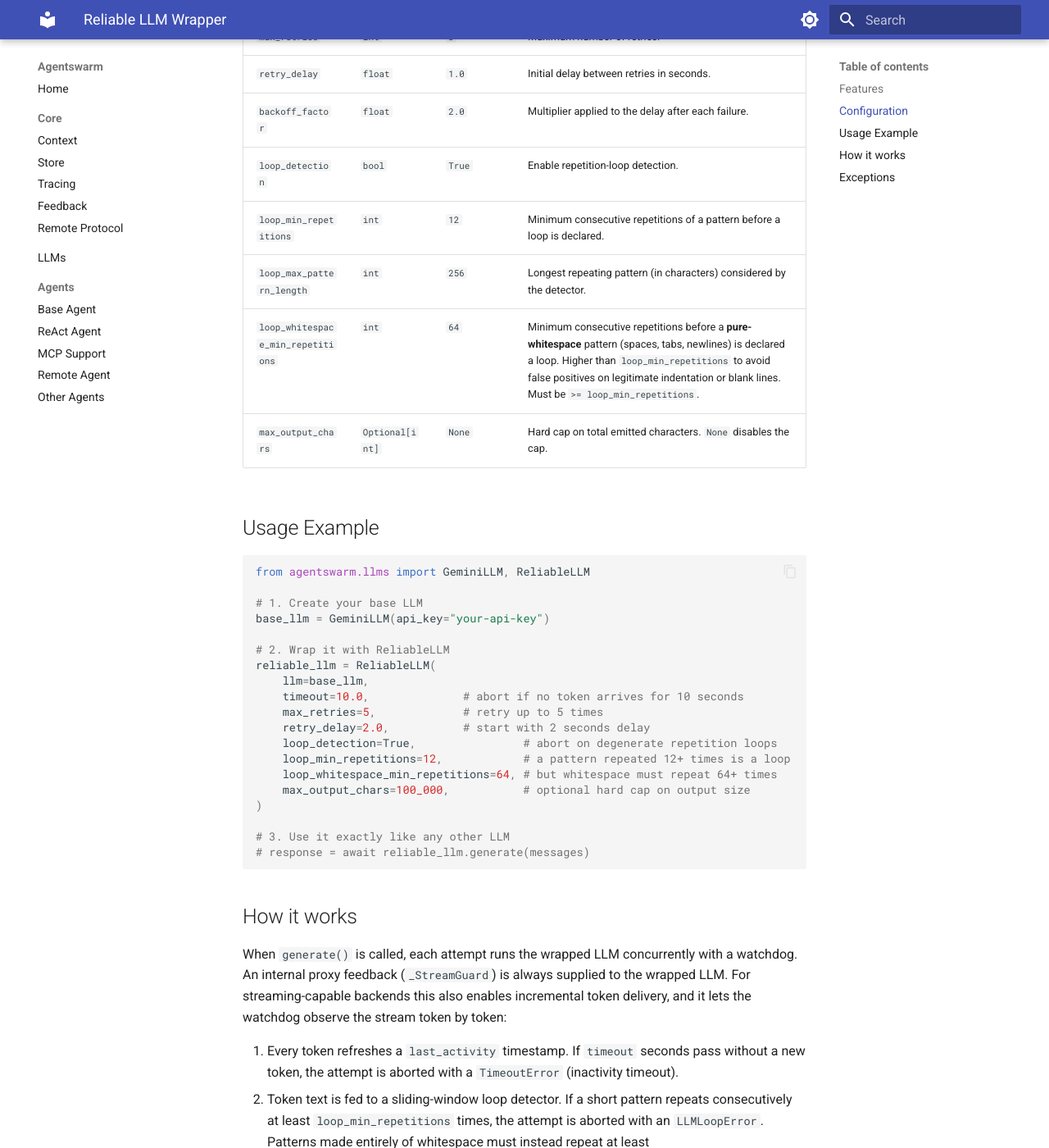
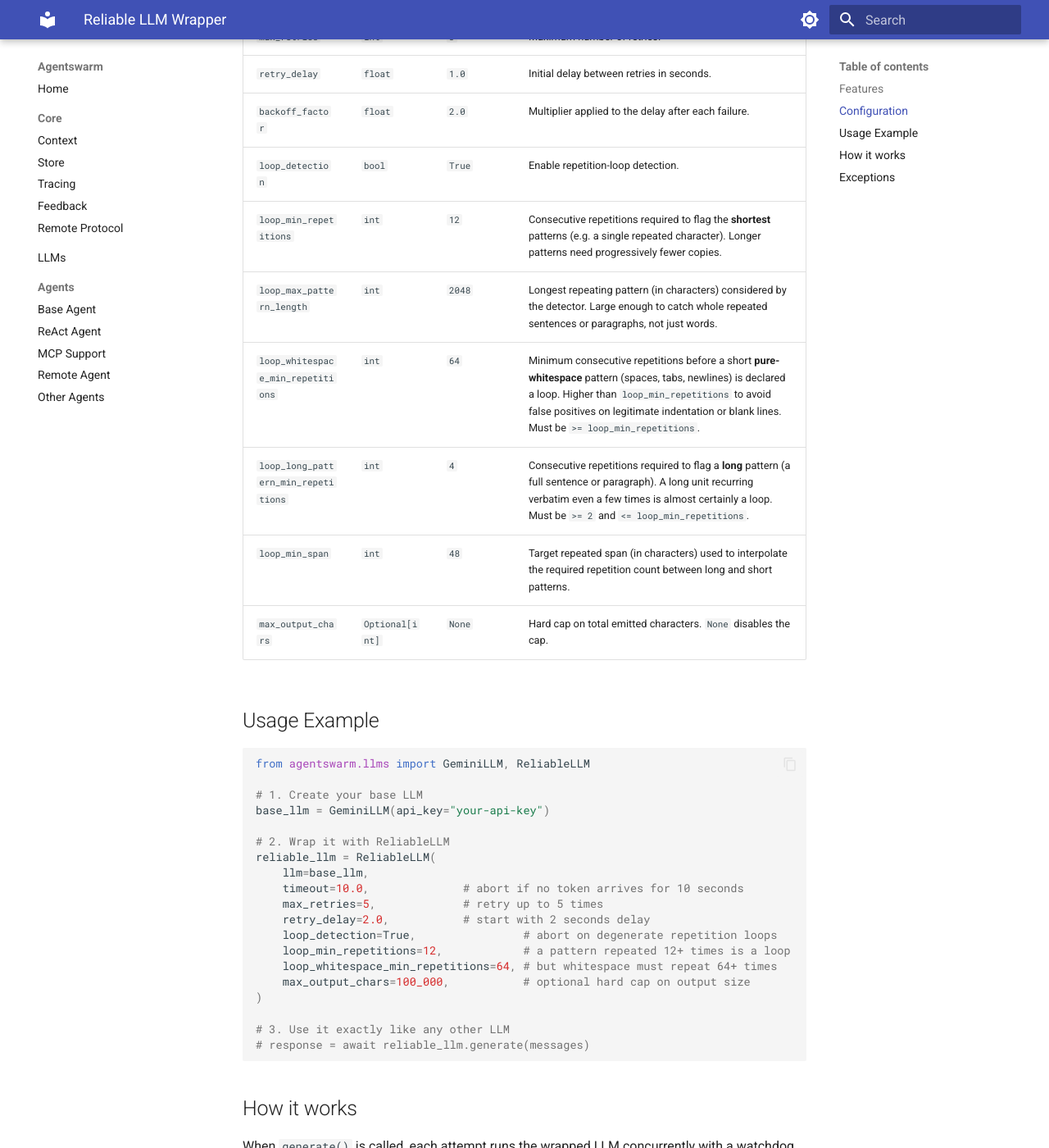
Before and after one commit to ai-agentswarm/agentswarm, an MkDocs documentation site: the page built from docs/llms/reliable_llm.md, in a window 1280 px wide and 1400 px high, scrolled down 1223 px. Shown: the whole window at 82% size. Built offline with MkDocs 1.6.1 and Material for MkDocs 9.7.7, drawn with Linux system fonts in a browser that asks for light colours; some of the changed text lies outside the part shown.

Commit message:
chore(docs): updated docs

```diff
--- a/docs/llms/reliable_llm.md
+++ b/docs/llms/reliable_llm.md
@@ -30,9 +30,11 @@
 | `retry_delay` | `float` | `1.0` | Initial delay between retries in seconds. |
 | `backoff_factor` | `float` | `2.0` | Multiplier applied to the delay after each failure. |
 | `loop_detection` | `bool` | `True` | Enable repetition-loop detection. |
-| `loop_min_repetitions` | `int` | `12` | Minimum consecutive repetitions of a pattern before a loop is declared. |
-| `loop_max_pattern_length` | `int` | `256` | Longest repeating pattern (in characters) considered by the detector. |
-| `loop_whitespace_min_repetitions` | `int` | `64` | Minimum consecutive repetitions before a **pure-whitespace** pattern (spaces, tabs, newlines) is declared a loop. Higher than `loop_min_repetitions` to avoid false positives on legitimate indentation or blank lines. Must be `>= loop_min_repetitions`. |
+| `loop_min_repetitions` | `int` | `12` | Consecutive repetitions required to flag the **shortest** patterns (e.g. a single repeated character). Longer patterns need progressively fewer copies. |
+| `loop_max_pattern_length` | `int` | `2048` | Longest repeating pattern (in characters) considered by the detector. Large enough to catch whole repeated sentences or paragraphs, not just words. |
+| `loop_whitespace_min_repetitions` | `int` | `64` | Minimum consecutive repetitions before a short **pure-whitespace** pattern (spaces, tabs, newlines) is declared a loop. Higher than `loop_min_repetitions` to avoid false positives on legitimate indentation or blank lines. Must be `>= loop_min_repetitions`. |
+| `loop_long_pattern_min_repetitions` | `int` | `4` | Consecutive repetitions required to flag a **long** pattern (a full sentence or paragraph). A long unit recurring verbatim even a few times is almost certainly a loop. Must be `>= 2` and `<= loop_min_repetitions`. |
+| `loop_min_span` | `int` | `48` | Target repeated span (in characters) used to interpolate the required repetition count between long and short patterns. |
 | `max_output_chars` | `Optional[int]` | `None` | Hard cap on total emitted characters. `None` disables the cap. |
 
 ## Usage Example
@@ -64,7 +66,7 @@
 When `generate()` is called, each attempt runs the wrapped LLM concurrently with a watchdog. An internal proxy feedback (`_StreamGuard`) is always supplied to the wrapped LLM. For streaming-capable backends this also enables incremental token delivery, and it lets the watchdog observe the stream token by token:
 
 1. Every token refreshes a `last_activity` timestamp. If `timeout` seconds pass without a new token, the attempt is aborted with a `TimeoutError` (inactivity timeout).
-2. Token text is fed to a sliding-window loop detector. If a short pattern repeats consecutively at least `loop_min_repetitions` times, the attempt is aborted with an `LLMLoopError`. Patterns made entirely of whitespace must instead repeat at least `loop_whitespace_min_repetitions` times before they count as a loop.
+2. Token text is fed to a sliding-window loop detector. If a pattern repeats consecutively "enough" times, the attempt is aborted with an `LLMLoopError`. The threshold is **length-aware**: a short pattern (a character or word) must repeat up to `loop_min_repetitions` times, while a long pattern (a full sentence or paragraph) only needs `loop_long_pattern_min_repetitions` copies, since long verbatim recurrences are almost never legitimate. Patterns made entirely of whitespace must instead repeat at least `loop_whitespace_min_repetitions` times before they count as a loop.
 3. If `max_output_chars` is set and the total emitted text exceeds it, the attempt is aborted with an `LLMOutputLimitError`.
 4. On any abort, a warning is logged. If attempts remain, the wrapper waits for the current delay (multiplied by `backoff_factor` after each failure) and tries again.
 5. If all retries are exhausted, the last exception is raised.
```
